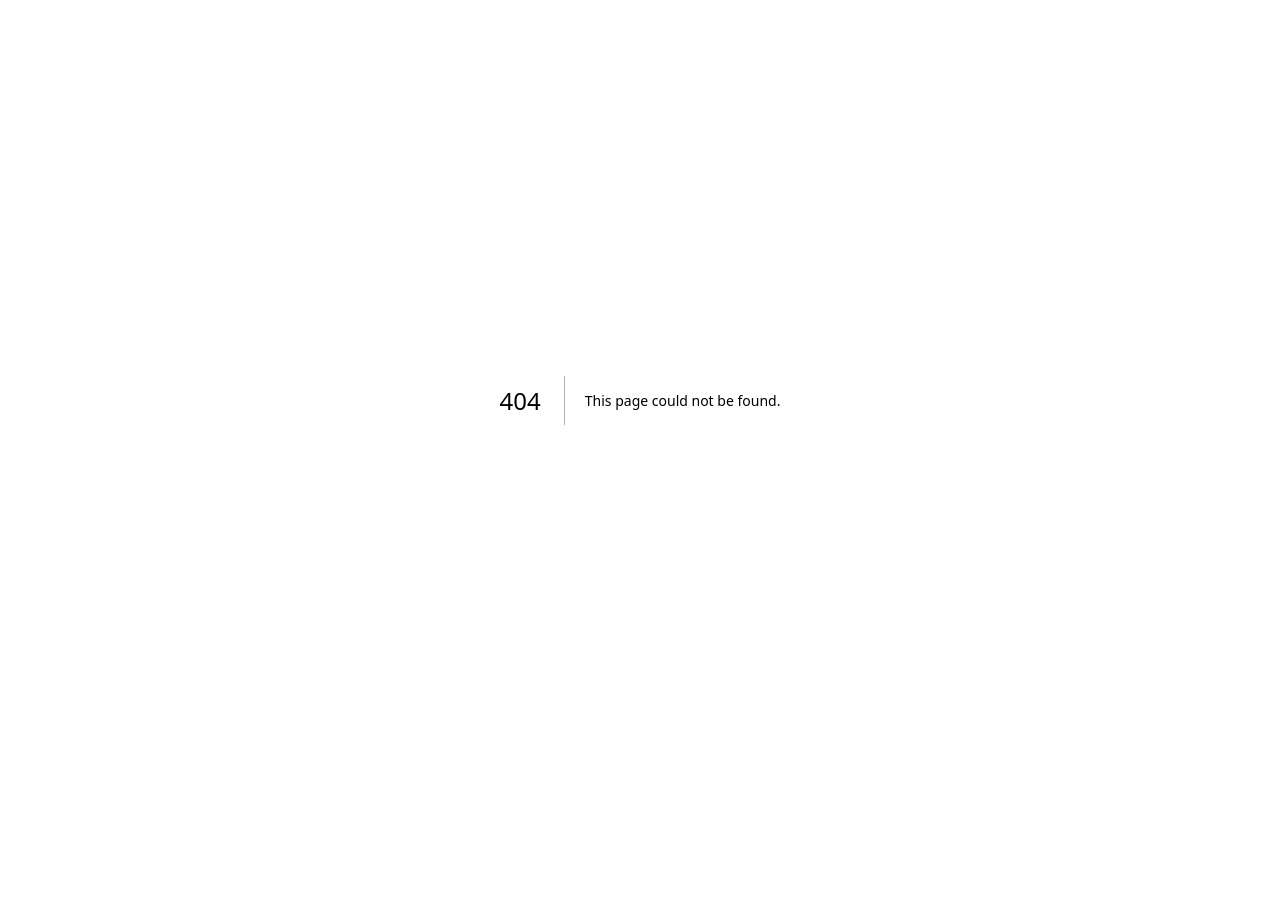
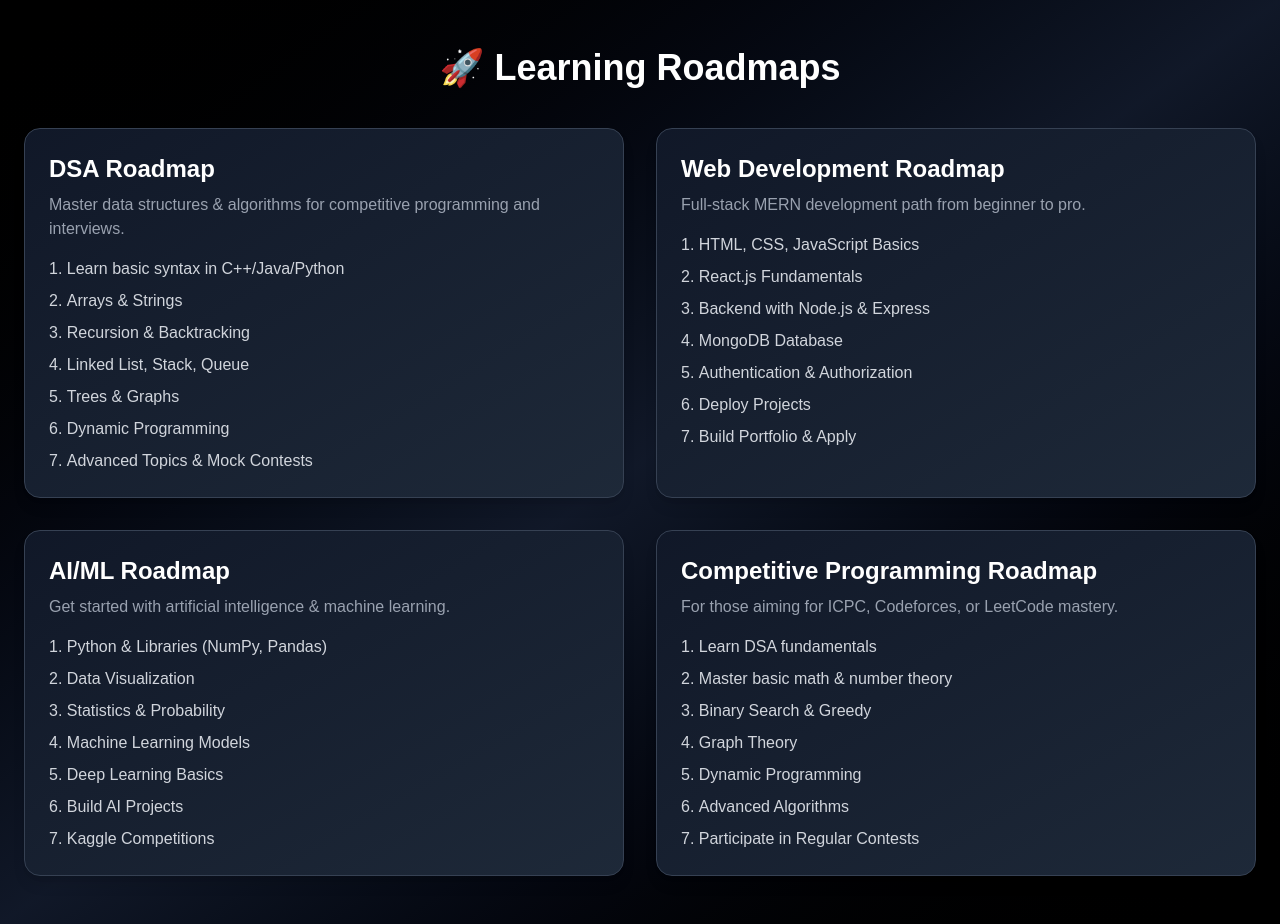
Before and after one commit to vikashkrdeveloper/CODEx-Website, a Next.js app: page /roadmaps in a window 1280 px wide. Before the commit this address had no page. Before the commit the page ends 800 px from the top, so only its background shows below. Built offline with nearby package versions, Linux system fonts and the light colour scheme.

Commit message:
add roadmap page

```diff
--- /dev/null
+++ b/app/roadmaps/page.tsx
@@ -0,0 +1,77 @@
+import React from "react";
+import RoadmapCard from "@/components/roadmaps/RoadmapCard";
+
+export default function RoadmapsPage() {
+  const roadmaps = [
+    {
+      title: "DSA Roadmap",
+      description: "Master data structures & algorithms for competitive programming and interviews.",
+      steps: [
+        "Learn basic syntax in C++/Java/Python",
+        "Arrays & Strings",
+        "Recursion & Backtracking",
+        "Linked List, Stack, Queue",
+        "Trees & Graphs",
+        "Dynamic Programming",
+        "Advanced Topics & Mock Contests",
+      ],
+    },
+    {
+      title: "Web Development Roadmap",
+      description: "Full-stack MERN development path from beginner to pro.",
+      steps: [
+        "HTML, CSS, JavaScript Basics",
+        "React.js Fundamentals",
+        "Backend with Node.js & Express",
+        "MongoDB Database",
+        "Authentication & Authorization",
+        "Deploy Projects",
+        "Build Portfolio & Apply",
+      ],
+    },
+    {
+      title: "AI/ML Roadmap",
+      description: "Get started with artificial intelligence & machine learning.",
+      steps: [
+        "Python & Libraries (NumPy, Pandas)",
+        "Data Visualization",
+        "Statistics & Probability",
+        "Machine Learning Models",
+        "Deep Learning Basics",
+        "Build AI Projects",
+        "Kaggle Competitions",
+      ],
+    },
+    {
+      title: "Competitive Programming Roadmap",
+      description: "For those aiming for ICPC, Codeforces, or LeetCode mastery.",
+      steps: [
+        "Learn DSA fundamentals",
+        "Master basic math & number theory",
+        "Binary Search & Greedy",
+        "Graph Theory",
+        "Dynamic Programming",
+        "Advanced Algorithms",
+        "Participate in Regular Contests",
+      ],
+    },
+  ];
+
+  return (
+    <div className="min-h-screen bg-gradient-to-br from-black via-gray-900 to-black py-12 px-6">
+      <h1 className="text-4xl font-extrabold text-center text-white mb-10">
+        🚀 Learning Roadmaps
+      </h1>
+      <div className="grid md:grid-cols-2 gap-8">
+        {roadmaps.map((roadmap, index) => (
+          <RoadmapCard
+            key={index}
+            title={roadmap.title}
+            description={roadmap.description}
+            steps={roadmap.steps}
+          />
+        ))}
+      </div>
+    </div>
+  );
+}
--- /dev/null
+++ b/components/roadmaps/RoadmapCard.tsx
@@ -0,0 +1,24 @@
+"use client";
+import React from "react";
+
+interface RoadmapCardProps {
+  title: string;
+  description: string;
+  steps: string[];
+}
+
+export default function RoadmapCard({ title, description, steps }: RoadmapCardProps) {
+  return (
+    <div className="bg-gradient-to-br from-gray-900 to-gray-800 border border-gray-700 p-6 rounded-2xl shadow-lg hover:scale-105 hover:shadow-blue-500/40 transition duration-300">
+      <h2 className="text-2xl font-bold text-white mb-2">{title}</h2>
+      <p className="text-gray-400 mb-4">{description}</p>
+      <ol className="list-decimal list-inside space-y-2 text-gray-300">
+        {steps.map((step, index) => (
+          <li key={index} className="hover:text-blue-400 transition duration-200">
+            {step}
+          </li>
+        ))}
+      </ol>
+    </div>
+  );
+}
```
